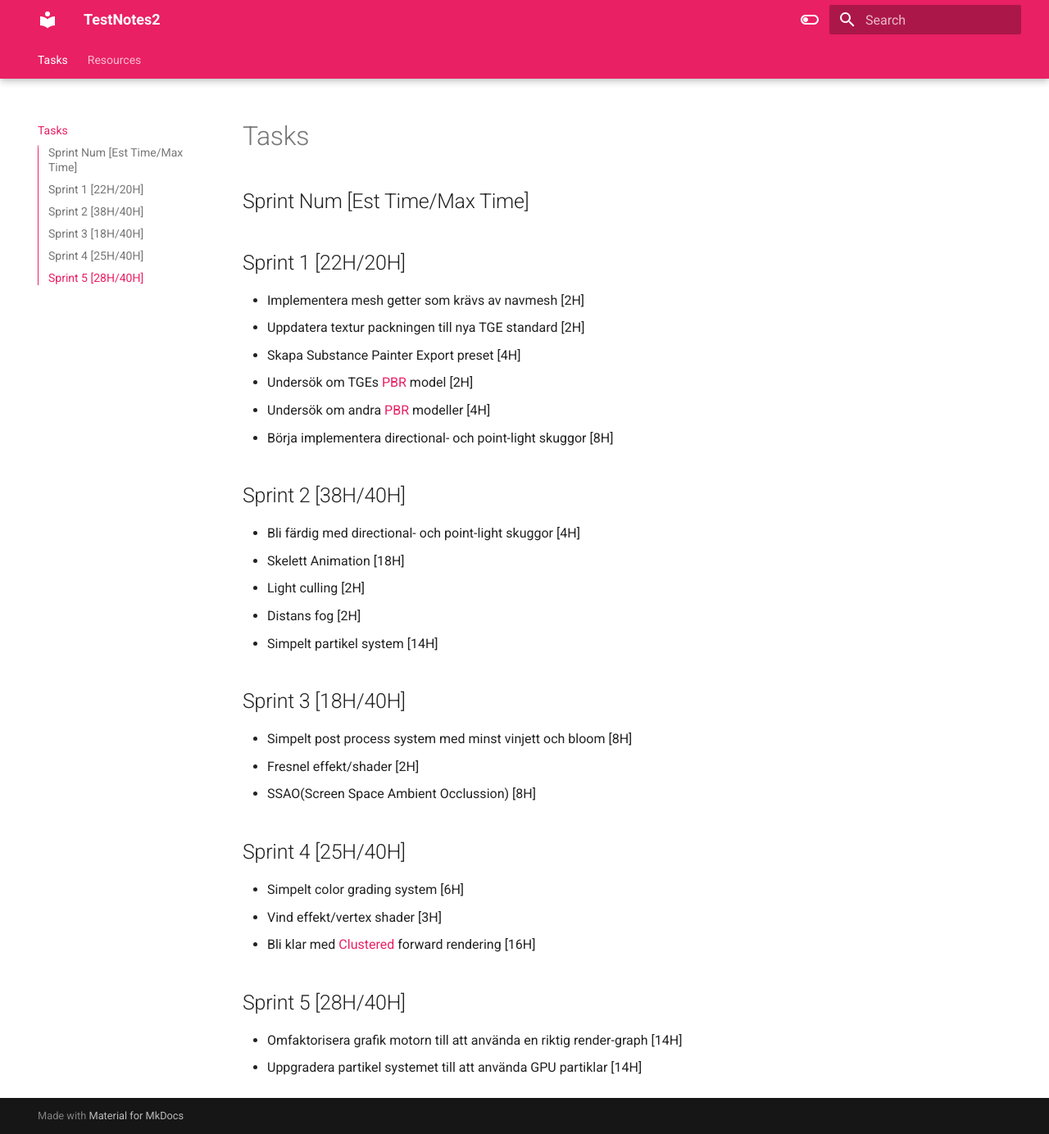
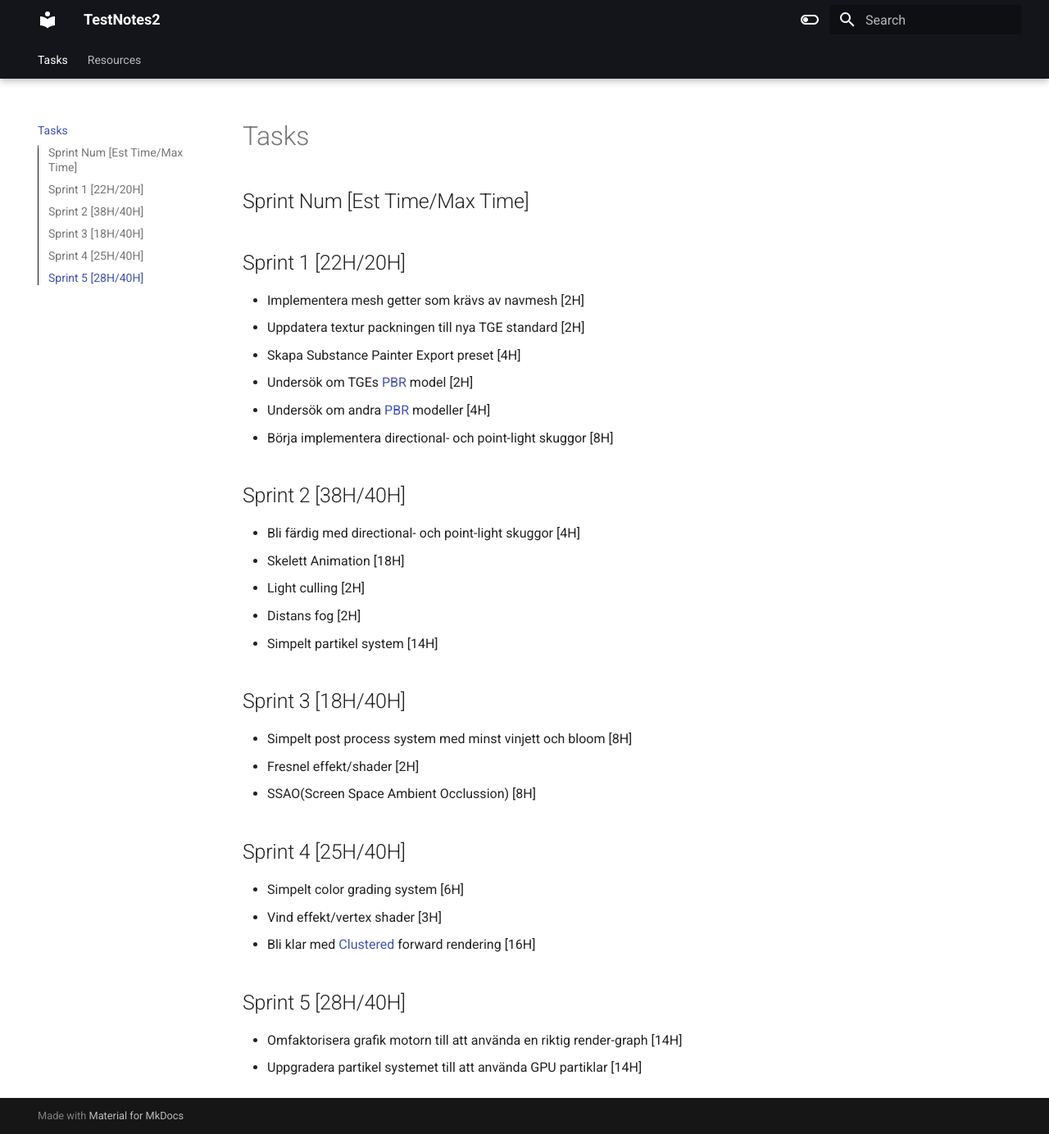
Before and after one commit to OnkelDolf/TestNotes2, an MkDocs documentation site: the page built from docs/Tasks.md, in a window 1280 px wide and 1384 px high. Shown: the whole window at 82% size. Built offline with MkDocs 1.6.1 and Material for MkDocs 9.7.7, drawn with Linux system fonts in a browser that asks for light colours.

Commit message:
Update mkdocs.yml

```diff
--- a/mkdocs.yml
+++ b/mkdocs.yml
@@ -8,7 +8,7 @@
     # Light mode
     - media: "(prefers-color-scheme: light)"
       scheme: default
-      primary: pink
+      primary: black
       accent: indigo
       toggle:
         icon: material/toggle-switch-off-outline
@@ -17,7 +17,7 @@
     # Dark mode
     - media: "(prefers-color-scheme: dark)"
       scheme: slate
-      primary: pink
+      primary: black
       accent: blue
       toggle:
         icon: material/toggle-switch
```
